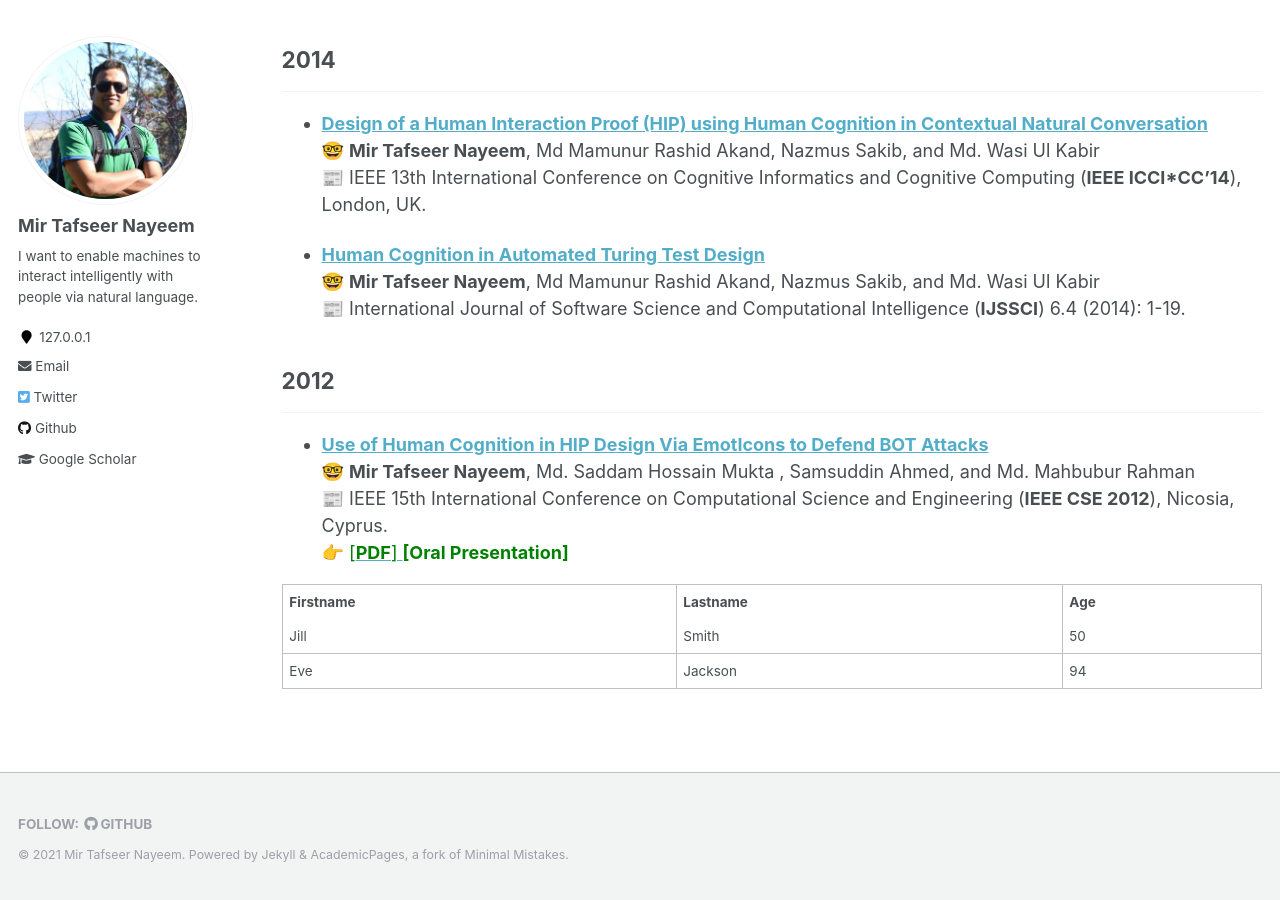
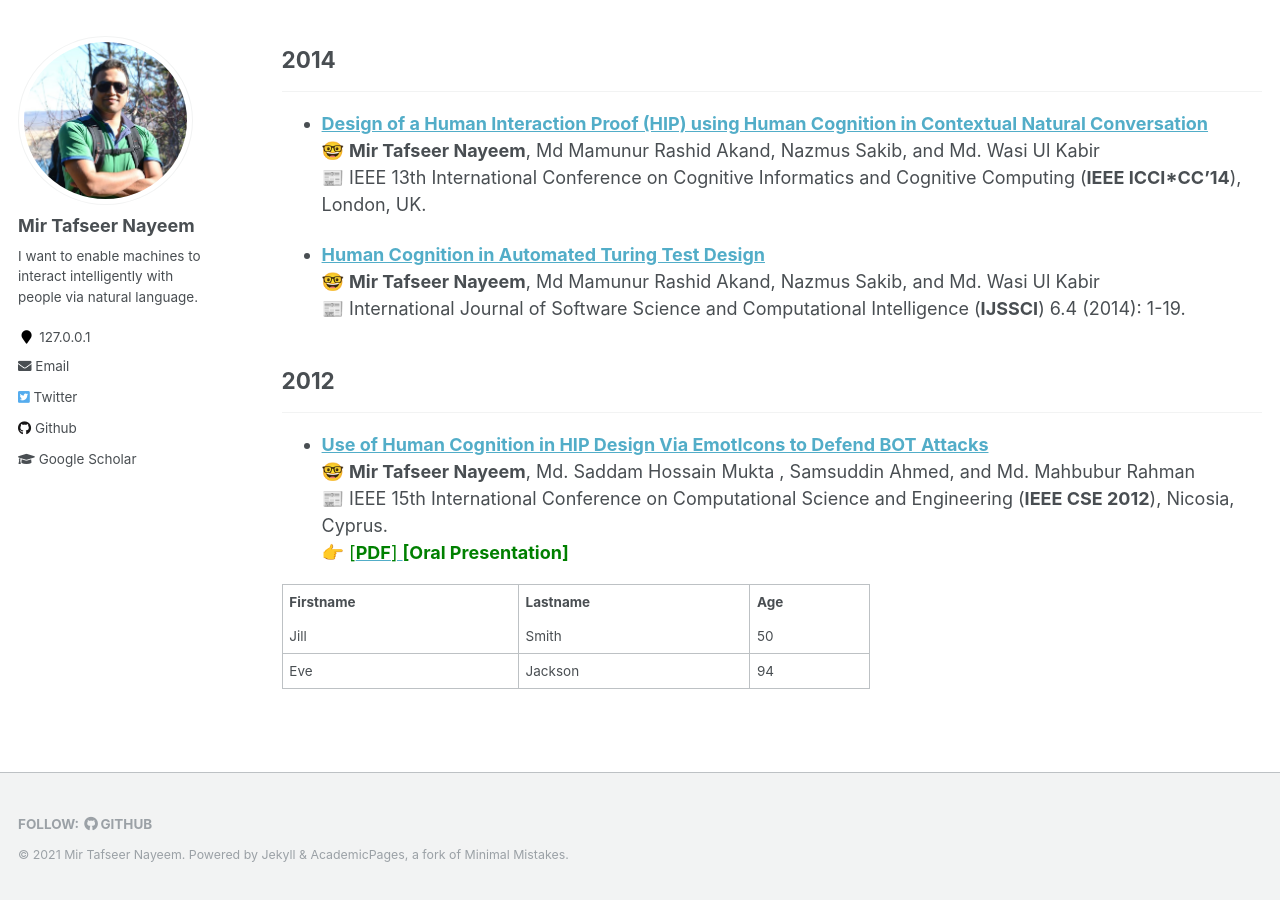
Before and after one commit to sujan-sarker/sujan-sarker.github.io, a Jekyll site: the page built from _pages/publications.md, in a window 1280 px wide and 900 px high, scrolled down 1823 px. Built offline with Jekyll 4.4.1, drawn with Linux system fonts in a browser that asks for light colours.

Commit message:
Update publications.md

```diff
--- a/_pages/publications.md
+++ b/_pages/publications.md
@@ -86,7 +86,7 @@ author_profile: true
 👉 [<span style ="color:Green"> [**PDF**] </span>](https://tafseer-nayeem.github.io/files/IEEE_CSE12_paper.pdf) <span style ="color:Green"> **[Oral Presentation]** </span>
 
 
-<table style="width:100%">
+<table style="width:60%">
   <tr>
     <th>Firstname</th>
     <th>Lastname</th>
```
